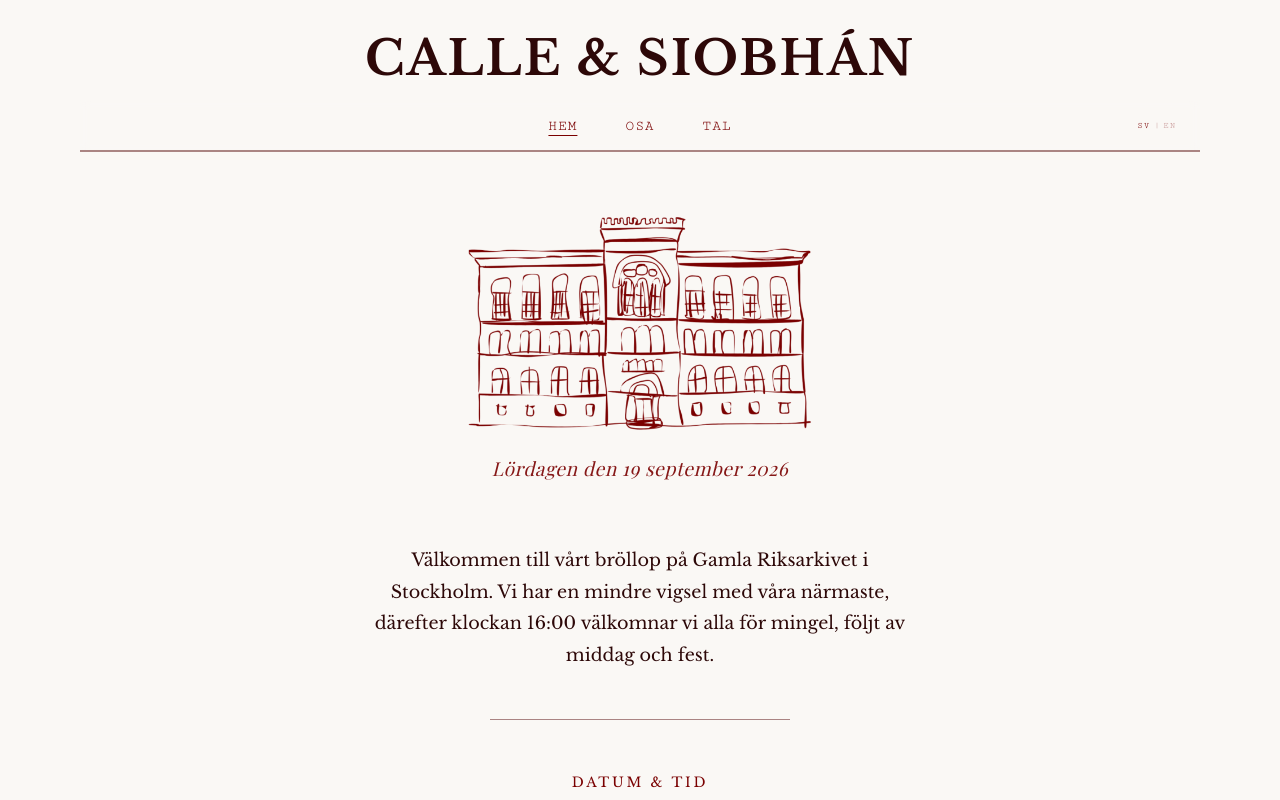
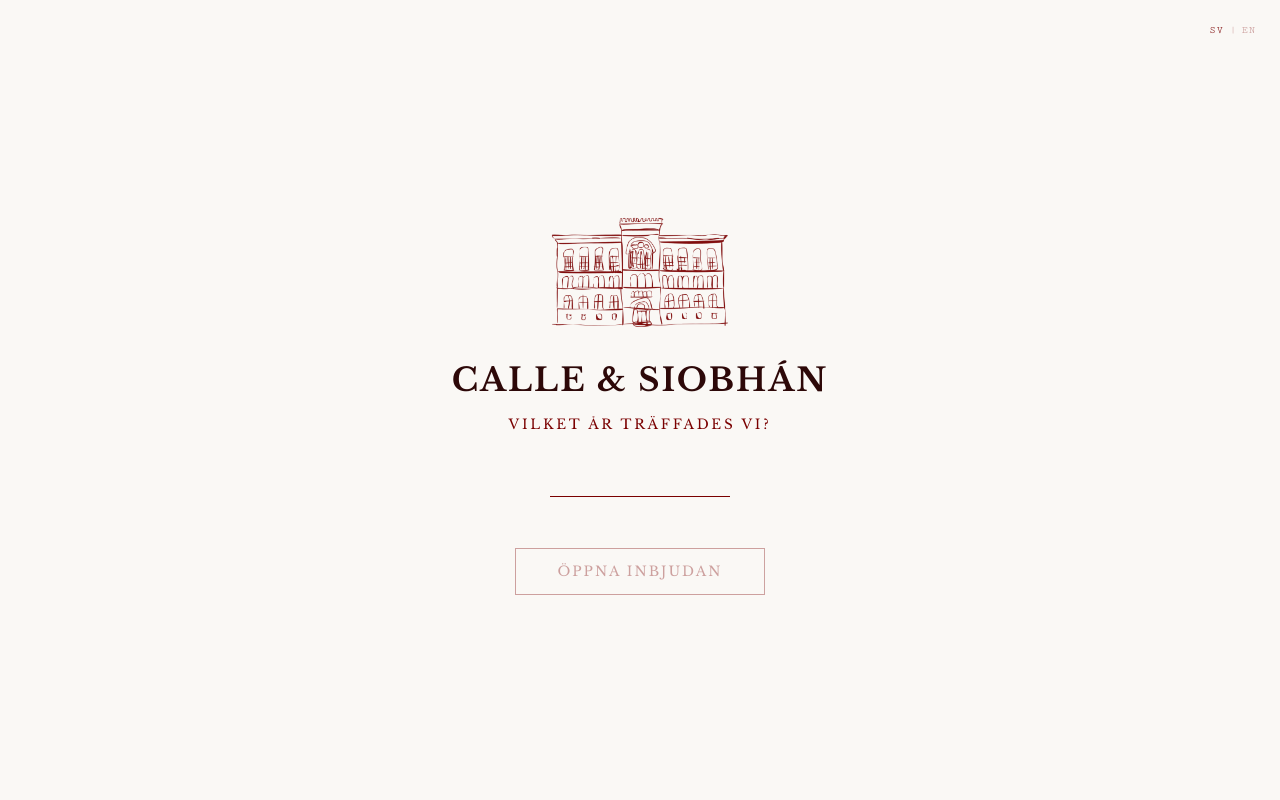
Before and after one commit to lukasdannemann/Wedding, a React (Vite) app: page / in a window 1280 px wide. Shown: the top 800 px of the page. Built offline with nearby package versions, Linux system fonts and the light colour scheme; a web font is replaced by a local one.

Commit message:
add login page and errorpage

```diff
--- a/src/App.jsx
+++ b/src/App.jsx
@@ -1,5 +1,5 @@
 
-import { BrowserRouter as Router, Routes, Route } from 'react-router-dom'
+import { BrowserRouter as Router, Routes, Route, Outlet } from 'react-router-dom'
 import Home from './pages/Home/Home'
 import Tal from './components/Tal'
 import Osa from './components/Osa'
@@ -8,30 +8,57 @@ import Navigation from './components/Navigation/Navigation'
 import ScrollToTop from './components/ScrollToTop/ScrollToTop'
 import ScrollToTopBtn from './components/ScrollToTopButton/ScrollToTopBtn'
 import Footer from './components/Footer/Footer'
+import CodeGate from './components/CodeGate/CodeGate'
+import ErrorPage from './components/ErrorPage/ErrorPage'
 import { LanguageProvider } from './context/LanguageContext'
+import { AuthProvider, useAuth } from './context/AuthContext'
 
-function App() {
-
+function Layout() {
   return (
-    <LanguageProvider>
-      <Router>
-        <ScrollToTop />
+    <>
       <Header />
       <Navigation />
       <div className="app">
         <main className="main-content">
-            <Routes>
-              <Route path="/" element={<Home />} />
-              <Route path="/osa" element={<Osa />} />
-              <Route path="/tal" element={<Tal />} />
-            </Routes>
+          <Outlet />
         </main>
       </div>
       <Footer />
       <ScrollToTopBtn />
+    </>
+  );
+}
+
+function AppContent() {
+  const { isLoggedIn } = useAuth();
+
+  if (!isLoggedIn) {
+    return <CodeGate />;
+  }
+
+  return (
+    <Router>
+      <ScrollToTop />
+      <Routes>
+        <Route element={<Layout />}>
+          <Route path="/" element={<Home />} />
+          <Route path="/osa" element={<Osa />} />
+          <Route path="/tal" element={<Tal />} />
+        </Route>
+        <Route path="*" element={<ErrorPage />} />
+      </Routes>
     </Router>
+  );
+}
+
+function App() {
+  return (
+    <LanguageProvider>
+      <AuthProvider>
+        <AppContent />
+      </AuthProvider>
     </LanguageProvider>
-  )
+  );
 }
 
 export default App
--- /dev/null
+++ b/src/components/CodeGate/CodeGate.css
@@ -0,0 +1,164 @@
+.code-gate {
+    min-height: 100vh;
+    width: 100%;
+    background-color: var(--color-bg-beige);
+    display: flex;
+    align-items: center;
+    justify-content: center;
+    padding: 2rem 1.5rem;
+    position: relative;
+}
+
+.code-gate-lang {
+    position: absolute;
+    top: 1.5rem;
+    right: 1.5rem;
+    display: flex;
+    align-items: center;
+    gap: 0.35rem;
+}
+
+.code-gate-lang button {
+    background: none;
+    border: none;
+    cursor: pointer;
+    font-family: 'Cutive Mono', monospace;
+    font-size: 0.65rem;
+    color: var(--color-burgundy);
+    text-transform: uppercase;
+    letter-spacing: 1px;
+    padding: 0;
+    opacity: 0.4;
+    transition: opacity 0.2s ease;
+}
+
+.code-gate-lang button.active {
+    opacity: 1;
+}
+
+.code-gate-lang button:hover {
+    opacity: 0.75;
+    background-color: transparent;
+}
+
+.code-gate-lang span {
+    color: var(--color-burgundy);
+    opacity: 0.3;
+    font-family: 'Cutive Mono', monospace;
+    font-size: 0.65rem;
+    pointer-events: none;
+}
+
+.code-gate-card {
+    max-width: 420px;
+    width: 100%;
+    text-align: center;
+    display: flex;
+    flex-direction: column;
+    align-items: center;
+}
+
+.code-gate-castle {
+    width: 180px;
+    height: auto;
+    margin-bottom: 0.5rem;
+    opacity: 0.95;
+}
+
+.code-gate-title {
+    font-family: var(--font-main);
+    color: var(--color-text);
+    font-size: 2rem;
+    text-transform: uppercase;
+    letter-spacing: 2px;
+    margin: 0.5rem 0 1rem 0;
+}
+
+.code-gate-date {
+    margin-top: 0;
+    margin-bottom: 1rem;
+}
+
+.code-gate .thin-line {
+    margin: 1rem auto 1.5rem;
+}
+
+.code-gate-form {
+    display: flex;
+    flex-direction: column;
+    align-items: center;
+    width: 100%;
+    gap: 0.75rem;
+}
+
+.code-gate-form .typewriter-label {
+    margin-bottom: 0;
+}
+
+.code-gate-input {
+    font-family: var(--font-main);
+    font-size: 1.75rem;
+    background: transparent;
+    border: none;
+    border-bottom: 1px solid var(--color-border);
+    color: var(--color-text);
+    outline: none;
+    text-align: center;
+    letter-spacing: 1rem;
+    padding: 0.5rem 0 0.5rem 1rem;
+    width: 180px;
+    transition: border-color 0.3s;
+    caret-color: var(--color-burgundy);
+}
+
+.code-gate-input:focus {
+    border-bottom-color: var(--color-burgundy);
+}
+
+.code-gate-error {
+    font-family: var(--font-text);
+    font-size: 0.85rem;
+    font-style: italic;
+    color: var(--color-burgundy);
+    margin: 0;
+    min-height: 1.2rem;
+    opacity: 0;
+    transition: opacity 0.2s ease;
+}
+
+.code-gate-error.visible {
+    opacity: 0.9;
+}
+
+.code-gate .submit-btn {
+    margin-top: 0.5rem;
+}
+
+.code-gate .submit-btn:disabled {
+    opacity: 0.35;
+    cursor: not-allowed;
+    transform: none;
+    background-color: transparent;
+    color: var(--color-burgundy);
+}
+
+@media (max-width: 600px) {
+    .code-gate {
+        padding: 1.5rem 1rem;
+    }
+
+    .code-gate-castle {
+        width: 140px;
+    }
+
+    .code-gate-title {
+        font-size: 1.5rem;
+        letter-spacing: 1.5px;
+    }
+
+    .code-gate-input {
+        font-size: 1.5rem;
+        width: 160px;
+        letter-spacing: 0.85rem;
+    }
+}
--- /dev/null
+++ b/src/components/CodeGate/CodeGate.jsx
@@ -0,0 +1,78 @@
+import { useState } from 'react';
+import './CodeGate.css';
+import castleimg from '../../assets/riks-arkivet-transparent.png';
+import { useAuth } from '../../context/AuthContext';
+import { useLang } from '../../context/LanguageContext';
+
+export default function CodeGate() {
+    const [code, setCode] = useState('');
+    const [error, setError] = useState(false);
+    const { login } = useAuth();
+    const { lang, t, toggleLang } = useLang();
+
+    const handleSubmit = (e) => {
+        e.preventDefault();
+        if (!login(code)) {
+            setError(true);
+            setCode('');
+        }
+    };
+
+    const handleChange = (e) => {
+        const value = e.target.value.replace(/\D/g, '').slice(0, 4);
+        setCode(value);
+        if (error) setError(false);
+    };
+
+    return (
+        <div className="code-gate">
+            <div className="code-gate-lang">
+                <button
+                    onClick={() => toggleLang('sv')}
+                    className={lang === 'sv' ? 'active' : ''}
+                >SV</button>
+                <span>|</span>
+                <button
+                    onClick={() => toggleLang('en')}
+                    className={lang === 'en' ? 'active' : ''}
+                >EN</button>
+            </div>
+
+            <div className="code-gate-card">
+                <img src={castleimg} alt="Gamla Riksarkivet" className="code-gate-castle" />
+                <h1 className="code-gate-title">Calle &amp; Siobhán</h1>
+                {/* <p className="fine-print code-gate-date">{t.hero.date}</p> */}
+
+                {/* <div className="thin-line"></div> */}
+
+                <form onSubmit={handleSubmit} className="code-gate-form">
+                    <label htmlFor="access-code" className="typewriter-label">
+                        {t.gate.label}
+                    </label>
+                    <input
+                        id="access-code"
+                        type="text"
+                        inputMode="numeric"
+                        pattern="[0-9]*"
+                        autoComplete="off"
+                        maxLength={4}
+                        value={code}
+                        onChange={handleChange}
+                        autoFocus
+                        className="code-gate-input"
+                    />
+                    <p className={`code-gate-error ${error ? 'visible' : ''}`}>
+                        {t.gate.error}
+                    </p>
+                    <button
+                        type="submit"
+                        className="submit-btn"
+                        disabled={code.length !== 4}
+                    >
+                        {t.gate.submit}
+                    </button>
+                </form>
+            </div>
+        </div>
+    );
+}
--- /dev/null
+++ b/src/components/ErrorPage/ErrorPage.css
@@ -0,0 +1,65 @@
+.error-page {
+    min-height: 100vh;
+    width: 100%;
+    background-color: var(--color-bg-beige);
+    display: flex;
+    flex-direction: column;
+    align-items: center;
+    justify-content: center;
+    text-align: center;
+    padding: 2rem 1.5rem;
+}
+
+.error-code {
+    font-family: var(--font-main);
+    font-size: 4.5rem;
+    color: var(--color-burgundy);
+    letter-spacing: 0.5rem;
+    margin: 0;
+    line-height: 1;
+    opacity: 0.85;
+}
+
+.error-title {
+    font-family: var(--font-main);
+    color: var(--color-burgundy);
+    font-size: 1.5rem;
+    text-transform: uppercase;
+    letter-spacing: 0.3rem;
+    margin: 1.5rem 0 0;
+}
+
+.error-text {
+    margin: 1rem 0 0;
+    max-width: 360px;
+}
+
+.error-page .thin-line {
+    margin: 2rem auto 1.75rem;
+}
+
+.error-btn {
+    display: inline-block;
+    text-decoration: none;
+    text-align: center;
+}
+
+@media (max-width: 600px) {
+    .error-page {
+        padding: 50px 20px 40px;
+    }
+
+    .error-code {
+        font-size: 3.25rem;
+        letter-spacing: 0.35rem;
+    }
+
+    .error-title {
+        font-size: 1.2rem;
+        letter-spacing: 0.25rem;
+    }
+
+    .error-text {
+        font-size: 0.95rem;
+    }
+}
--- /dev/null
+++ b/src/components/ErrorPage/ErrorPage.jsx
@@ -0,0 +1,21 @@
+import './ErrorPage.css';
+import { Link } from 'react-router-dom';
+import { useLang } from '../../context/LanguageContext';
+
+export default function ErrorPage() {
+    const { t } = useLang();
+
+    return (
+        <section className="error-page">
+            <p className="error-code">404</p>
+            <h2 className="error-title">{t.error.title}</h2>
+            <p className="typewriter-text error-text">{t.error.text}</p>
+
+            <div className="thin-line"></div>
+
+            <Link to="/" className="submit-btn error-btn">
+                {t.error.button}
+            </Link>
+        </section>
+    );
+}
--- /dev/null
+++ b/src/context/AuthContext.jsx
@@ -0,0 +1,50 @@
+import { createContext, useContext, useState } from 'react';
+
+// Ändra koden här när du vill byta. Det är klientsida — alltså ingen
+// riktig säkerhet, bara en mjuk grind så obehöriga inte snubblar in.
+const ACCESS_CODE = '2026';
+const STORAGE_KEY = 'wedding-access';
+
+const AuthContext = createContext(null);
+
+export function AuthProvider({ children }) {
+  const [isLoggedIn, setIsLoggedIn] = useState(() => {
+    try {
+      return localStorage.getItem(STORAGE_KEY) === 'false';
+    } catch {
+      return false;
+    }
+  });
+
+  function login(code) {
+    if (code === ACCESS_CODE) {
+      try {
+        localStorage.setItem(STORAGE_KEY, 'true');
+      } catch {
+        /* localStorage kan vara avstängd — vi fortsätter ändå för sessionen */
+      }
+      setIsLoggedIn(true);
+      return true;
+    }
+    return false;
+  }
+
+  function logout() {
+    try {
+      localStorage.removeItem(STORAGE_KEY);
+    } catch {
+      /* ignore */
+    }
+    setIsLoggedIn(false);
+  }
+
+  return (
+    <AuthContext.Provider value={{ isLoggedIn, login, logout }}>
+      {children}
+    </AuthContext.Provider>
+  );
+}
+
+export function useAuth() {
+  return useContext(AuthContext);
+}
--- a/src/translations.js
+++ b/src/translations.js
@@ -4,6 +4,16 @@ export const translations = {
       hem: 'Hem',
       osa: 'OSA',
       tal: 'Tal',
+    },
+    gate: {
+      label: 'VILKET ÅR TRÄFFADES VI?',
+      submit: 'Öppna inbjudan',
+      error: 'Fel kod, försök igen',
+    },
+    error: {
+      title: 'Sidan finns inte',
+      text: 'Länken kanske är gammal eller felskriven. Inga problem.',
+      button: 'Till startsidan',
     },
     hero: {
       intro: 'Välkommen till vårt bröllop på Gamla Riksarkivet i Stockholm. Vi har en mindre vigsel med våra närmaste, därefter klockan 16:00 välkomnar vi alla för mingel, följt av middag och fest.',
@@ -59,6 +69,16 @@ export const translations = {
       osa: 'RSVP',
       tal: 'Speech',
     },
+    gate: {
+      label: 'WHAT YEAR DID WE MEET?',
+      submit: 'Open invitation',
+      error: 'Incorrect code, please try again',
+    },
+    error: {
+      title: 'Page not found',
+      text: 'The link might be outdated or mistyped. No worries.',
+      button: 'Back to home',
+    },
     hero: {
       intro: 'Welcome to our wedding at Gamla Riksarkivet in Stockholm. We will have a small ceremony with our closest, then at 4:00 PM all guests are welcome for a pre-drink, followed by dinner and a party.',
       date: 'Saturday 19 September 2026',
```
Also changed, not shown: 1 other file (tests, documents, lock files or other folders). Lines whose indentation alone changed are shown as unchanged.
